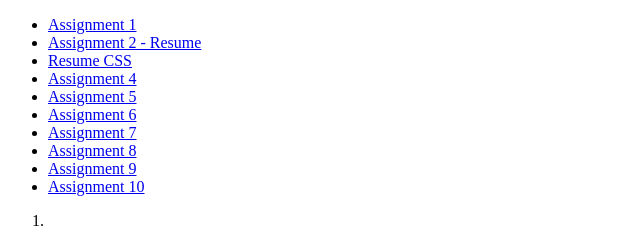
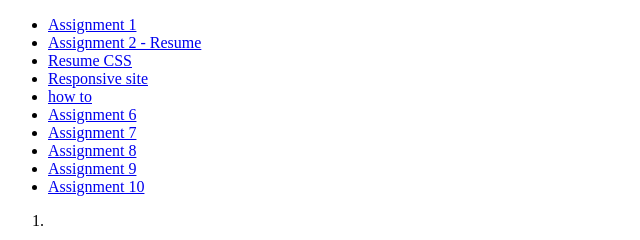
Before and after one commit to jake2194/jake2194.github.io, a plain HTML site: page index.html in a window 1280 px wide. Shown: the part 232-472 px from the top of the page, 0-640 px from the left. Drawn offline with Linux system fonts and the light colour scheme.

Commit message:
updated github
here

```diff
--- a/homework/how_to/js/script.js
+++ b/homework/how_to/js/script.js
@@ -88,3 +88,7 @@ $('.steps li, .controls, #prev').hide();
 $('.end').show();
 
 });
+
+$('.end').on('click' , function(){
+  location.reload();
+});
--- a/index.html
+++ b/index.html
@@ -37,11 +37,11 @@
   </li>
 
   <li>
-    <a href="#">Assignment 4</a>
+    <a href="homework/responsive_site">Responsive site</a>
   </li>
 
   <li>
-    <a href="#">Assignment 5</a>
+    <a href="homework/how_to">how to</a>
   </li>
 
   <li>
```
